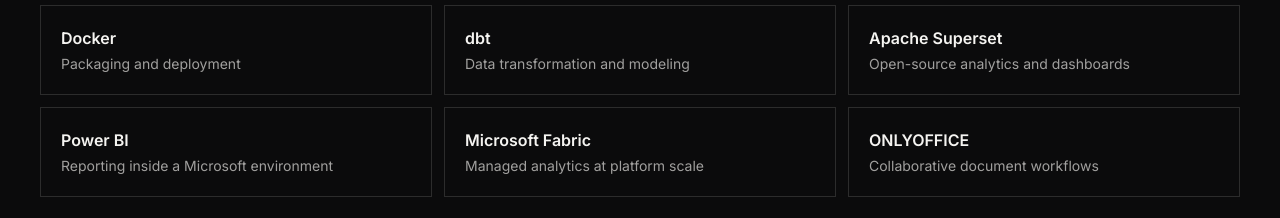
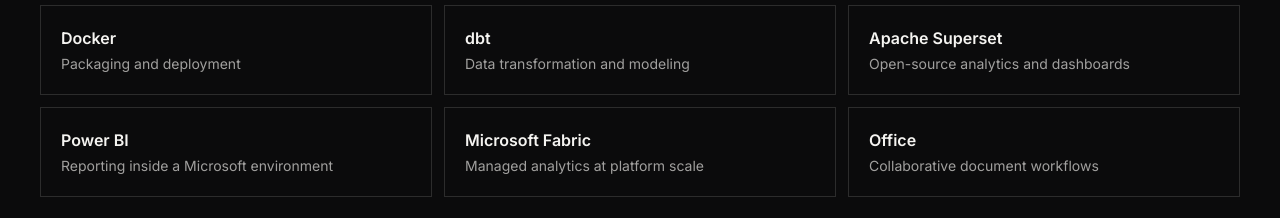
Before and after one commit to GAIBLE-Arthur/Portfolio, a Next.js app: page /en in a window 1280 px wide. Shown: the part 2340-2558 px from the top of the page. Built offline with nearby package versions, Linux system fonts and the light colour scheme.

Commit message:
Rename ONLYOFFICE technology entry to Office

```diff
--- a/data/technologies.ts
+++ b/data/technologies.ts
@@ -21,7 +21,7 @@
   { name: "Apache Superset", role: { en: "Open-source analytics and dashboards", fr: "Analytics et tableaux de bord open source" } },
   { name: "Power BI", role: { en: "Reporting inside a Microsoft environment", fr: "Reporting dans un environnement Microsoft" } },
   { name: "Microsoft Fabric", role: { en: "Managed analytics at platform scale", fr: "Analytics managés à l'échelle d'une plateforme" } },
-  { name: "ONLYOFFICE", role: { en: "Collaborative document workflows", fr: "Workflows documentaires collaboratifs" } },
+  { name: "Office", role: { en: "Collaborative document workflows", fr: "Workflows documentaires collaboratifs" } },
 ];
 
 export function getTechnologies(locale: Locale): Technology[] {
```
